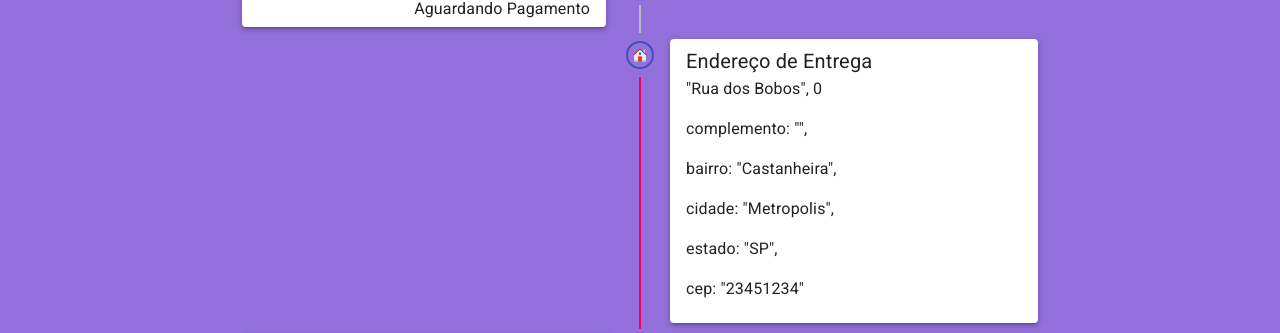
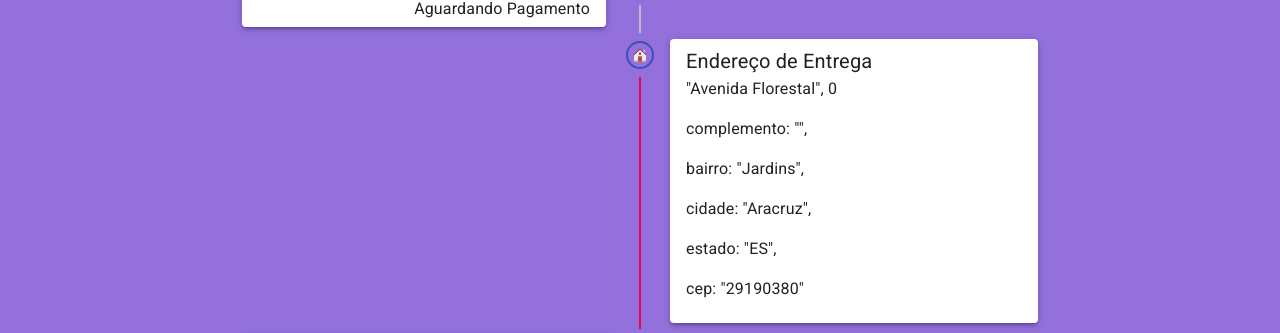
Before and after one commit to OsZeressemos/zeroCommerce, a React (Create React App) app: page /sucesso in a window 1280 px wide. Shown: the part 205-538 px from the top of the page. Built offline with nearby package versions, Linux system fonts and the light colour scheme.

Commit message:
refactor: success

```diff
--- a/src/pages/sucesso/index.js
+++ b/src/pages/sucesso/index.js
@@ -16,7 +16,6 @@ import Paper from '@material-ui/core/Paper';
 import Typography from '@material-ui/core/Typography';
 import { FcCheckmark, FcHome } from "react-icons/fc";
 import { FiTruck } from "react-icons/fi";
-
 
 const Sucesso = () => {
     const history = useHistory();
@@ -93,13 +92,13 @@ const useStyles = makeStyles((theme) => ({
               <Typography variant="h6" component="h1">
                 Endereço de Entrega
               </Typography>
-              <Typography><p>"Rua dos Bobos", 0</p>
+              <Typography><p>"Avenida Florestal", 0</p>
 
                 <p>complemento: "",</p>
-                <p>bairro: "Castanheira",</p>
-                <p>cidade: "Metropolis",</p>
-                <p>estado: "SP",</p>
-                <p>cep: "23451234"</p></Typography>
+                <p>bairro: "Jardins",</p>
+                <p>cidade: "Aracruz",</p>
+                <p>estado: "ES",</p>
+                <p>cep: "29190380"</p></Typography>
             </Paper>
           </TimelineContent>
         </TimelineItem>
```
Also changed, not shown: teste.html (added, +14 -0 lines), teste.css (added).
